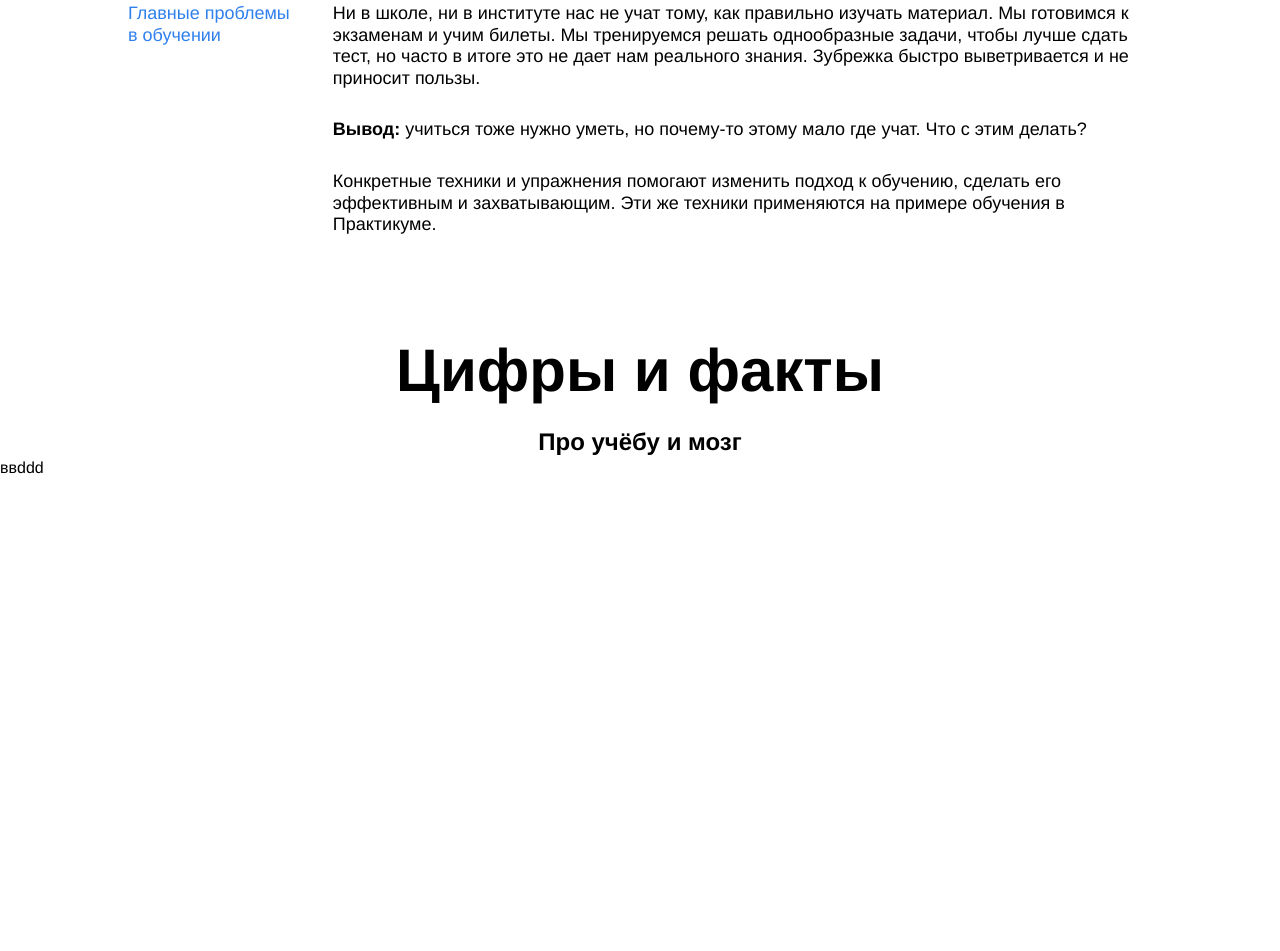
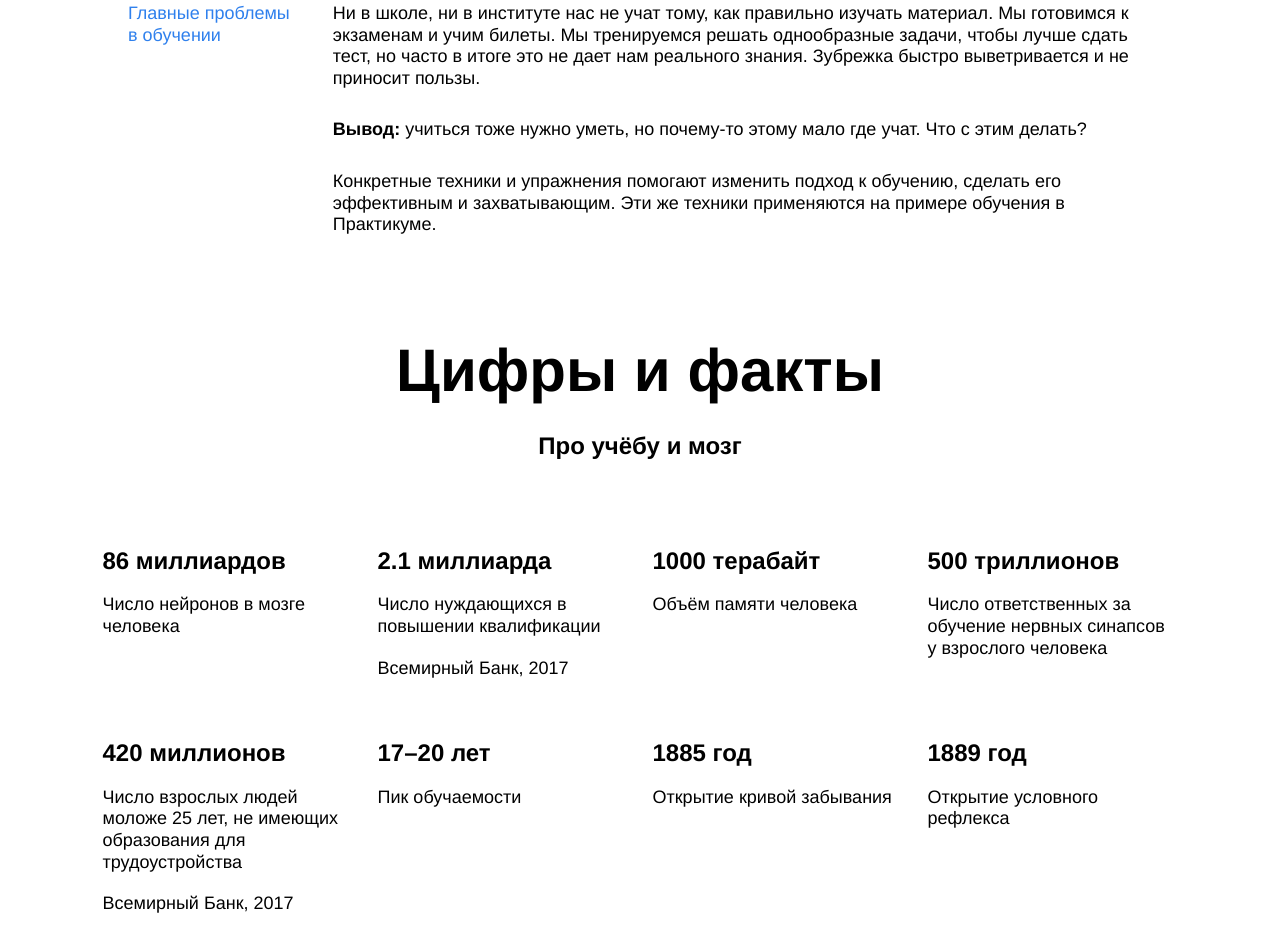
Before and after one commit to PerS21/how-to-learn, a plain HTML site: page index.html in a window 1280 px wide. Shown: the part 853-1804 px from the top of the page. Before the commit the page ends 1490 px from the top, so only its background shows below. Drawn offline with Linux system fonts and the light colour scheme.

Commit message:
3 из 6

```diff
--- a/index.html
+++ b/index.html
@@ -33,7 +33,43 @@
       <section class="digits">
         <h2 class="digits__section-title">Цифры и факты</h2>
         <h3 class="digits__section-subtitle">Про учёбу и мозг</h3>
-        <table class="digits__table">ввddd</table>
+        <div class="digits__table">
+          <div class="digits__cell digits__cell_margin-top">
+            <div class="digits__heading">86 миллиардов</div>
+            <div class="digits__text">Число нейронов в мозге человека</div>
+          </div>
+          <div class="digits__cell digits__cell_margin-top">
+            <div class="digits__heading">2.1 миллиарда</div>
+            <div class="digits__text">Число нуждающихся в повышении квалификации
+            </div>
+            <div class="digits__text">Всемирный Банк, 2017</div>
+          </div>
+          <div class="digits__cell digits__cell_margin-top">
+            <div class="digits__heading">1000 терабайт</div>
+            <div class="digits__text">Объём памяти человека</div>
+          </div>
+          <div class="digits__cell digits__cell_margin-top">
+            <div class="digits__heading">500 триллионов</div>
+            <div class="digits__text">Число ответственных за обучение нервных синапсов у взрослого человека</div>
+          </div>
+          <div class="digits__cell digits__cell_margin-top">
+            <div class="digits__heading">420 миллионов</div>
+            <div class="digits__text">Число взрослых людей моложе 25 лет, не имеющих образования для трудоустройства</div>
+            <div class="digits__text">Всемирный Банк, 2017</div>
+          </div>
+          <div class="digits__cell digits__cell_margin-top">
+            <div class="digits__heading">17–20 лет</div>
+            <div class="digits__text">Пик обучаемости</div>
+          </div>
+          <div class="digits__cell digits__cell_margin-top">
+            <div class="digits__heading">1885 год</div>
+            <div class="digits__text">Открытие кривой забывания</div>
+          </div>
+          <div class="digits__cell digits__cell_margin-top">
+            <div class="digits__heading">1889 год</div>
+            <div class="digits__text">Открытие условного рефлекса</div>
+          </div>
+        </div>
         <div></div>
       </section>
 
--- a/styles/style.css
+++ b/styles/style.css
@@ -6,7 +6,7 @@
   /* выше установили ограничение по максимальной ширине */
   margin: 0 auto;
   /* выше для экранов больше 1600px отцентрировали весь контент */
-  font-family: 'Helvetica Neue', Arial, sans-serif;
+  font-family: "Helvetica Neue", Arial, sans-serif;
 }
 
 .header {
@@ -25,13 +25,13 @@
   width: 568px;
 }
 
-.logo_place_header{
+.logo_place_header {
   position: absolute;
   top: 30px;
   left: 64px;
 }
 
-.header__title{
+.header__title {
   position: absolute;
   left: 64px;
   align-self: center;
@@ -41,7 +41,7 @@
   z-index: 100;
 }
 
-.header__subtitle{
+.header__subtitle {
   position: absolute;
   left: 64px;
   bottom: 30px;
@@ -51,29 +51,30 @@
   z-index: 100;
 }
 
-.header__main-illustration{
+.header__main-illustration {
   position: absolute;
-  bottom: 0; right: 0;
+  bottom: 0;
+  right: 0;
   width: 765px;
   height: 608px;
   z-index: 2;
 }
 
-.header__square-pic{
-  position:absolute;
+.header__square-pic {
+  position: absolute;
   width: 568px;
   height: 568px;
-  background-color:#2f80ed;
+  background-color: #2f80ed;
   top: 64px;
   right: 0px;
   z-index: 1;
 }
 
-.description{
+.description {
   display: flex;
 }
 
-.two-columns{
+.two-columns {
   margin: 100px auto;
   justify-content: space-between;
   width: 80%;
@@ -83,19 +84,20 @@
   line-height: 1.2;
 }
 
-.two-columns__main-text{
-  width: 80%; min-width: 784px;
+.two-columns__main-text {
+  width: 80%;
+  min-width: 784px;
 }
 
-.two-columns__paragraph_margin-bottom{
+.two-columns__paragraph_margin-bottom {
   margin-bottom: 30px;
 }
 
-.two-columns__span-accent{
+.two-columns__span-accent {
   font-weight: bold;
 }
 
-.two-columns__brief{
+.two-columns__brief {
   width: 175px;
   color: #2f80ed;
   font-size: 18px;
@@ -112,25 +114,50 @@
   margin-top: 80px;
 }
 
-.digits{
+.digits {
 }
 
-.digits__section-title{
+.digits__section-title {
   width: 60%;
   margin: 0 auto 20px;
   font-weight: bold;
   font-size: 60px;
   line-height: 1.15;
-  text-align: center
+  text-align: center;
 }
 
-.digits__section-subtitle{
-  margin: auto;
+.digits__section-subtitle {
   text-align: center;
   font-size: 24px;
   line-height: 34px;
 }
 
-.digits__table{
-  margin: 60px auto 100px;
+.digits__table {
+  width: 1100px;
+  margin: auto;
+  margin-bottom: 100px;
+  display: flex;
+  flex-flow: wrap;
+  justify-content: space-around;
 }
+
+.digits__cell {
+  width: 250px;
+}
+
+.digits__cell_margin-top {
+  margin-top: 60px;
+}
+
+.digits__heading {
+  font-size: 24px;
+  line-height: 1.15;
+  font-weight: bold;
+  margin-bottom: 20px;
+}
+
+.digits__text {
+  font-size: 18px;
+  line-height: 1.2;
+  margin-top: 20px;
+}
```
